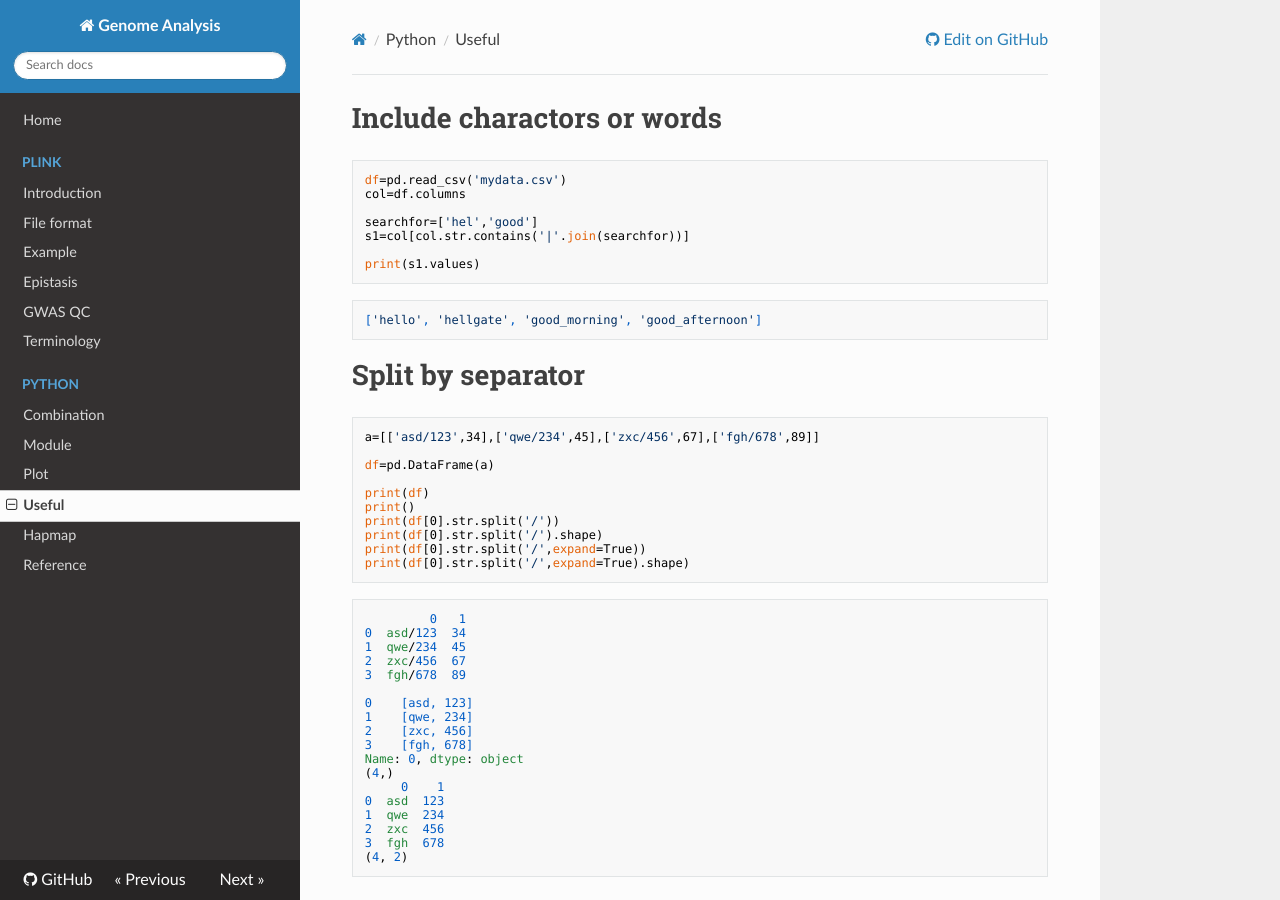
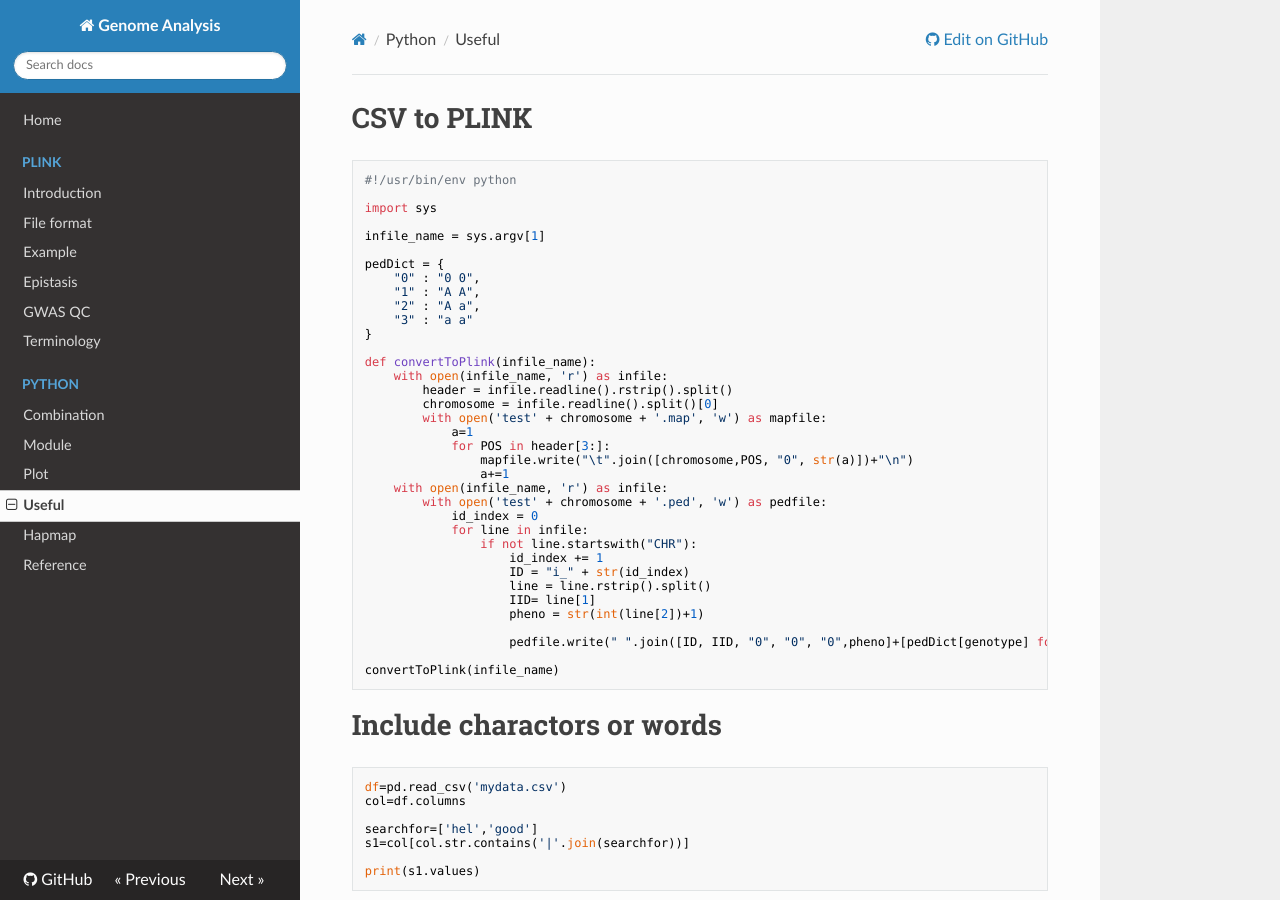
Before and after one commit to WonyoungCho/plink, an MkDocs documentation site: the page built from docs/python_useful.md, in a window 1280 px wide and 900 px high. Built offline with MkDocs 1.6.1, drawn with Linux system fonts in a browser that asks for light colours; nearby versions of some CDN libraries; old or Windows-style settings are respelled for this version of MkDocs.

Commit message:
Update python_useful.md

````diff
--- a/docs/python_useful.md
+++ b/docs/python_useful.md
@@ -1,3 +1,43 @@
+# CSV to PLINK
+```
+#!/usr/bin/env python
+
+import sys
+
+infile_name = sys.argv[1]
+
+pedDict = {
+    "0" : "0 0",
+    "1" : "A A",
+    "2" : "A a",
+    "3" : "a a"
+}
+
+def convertToPlink(infile_name):
+    with open(infile_name, 'r') as infile:
+        header = infile.readline().rstrip().split()
+        chromosome = infile.readline().split()[0]
+        with open('test' + chromosome + '.map', 'w') as mapfile:
+            a=1
+            for POS in header[3:]:
+                mapfile.write("\t".join([chromosome,POS, "0", str(a)])+"\n")
+                a+=1
+    with open(infile_name, 'r') as infile:
+        with open('test' + chromosome + '.ped', 'w') as pedfile:
+            id_index = 0
+            for line in infile:
+                if not line.startswith("CHR"):
+                    id_index += 1
+                    ID = "i_" + str(id_index)
+                    line = line.rstrip().split()
+                    IID= line[1]
+                    pheno = str(int(line[2])+1)
+
+                    pedfile.write(" ".join([ID, IID, "0", "0", "0",pheno]+[pedDict[genotype] for genotype in line[3:]])+ "\n")
+
+convertToPlink(infile_name)
+```
+
 # Include charactors or words
 
 ```
````
